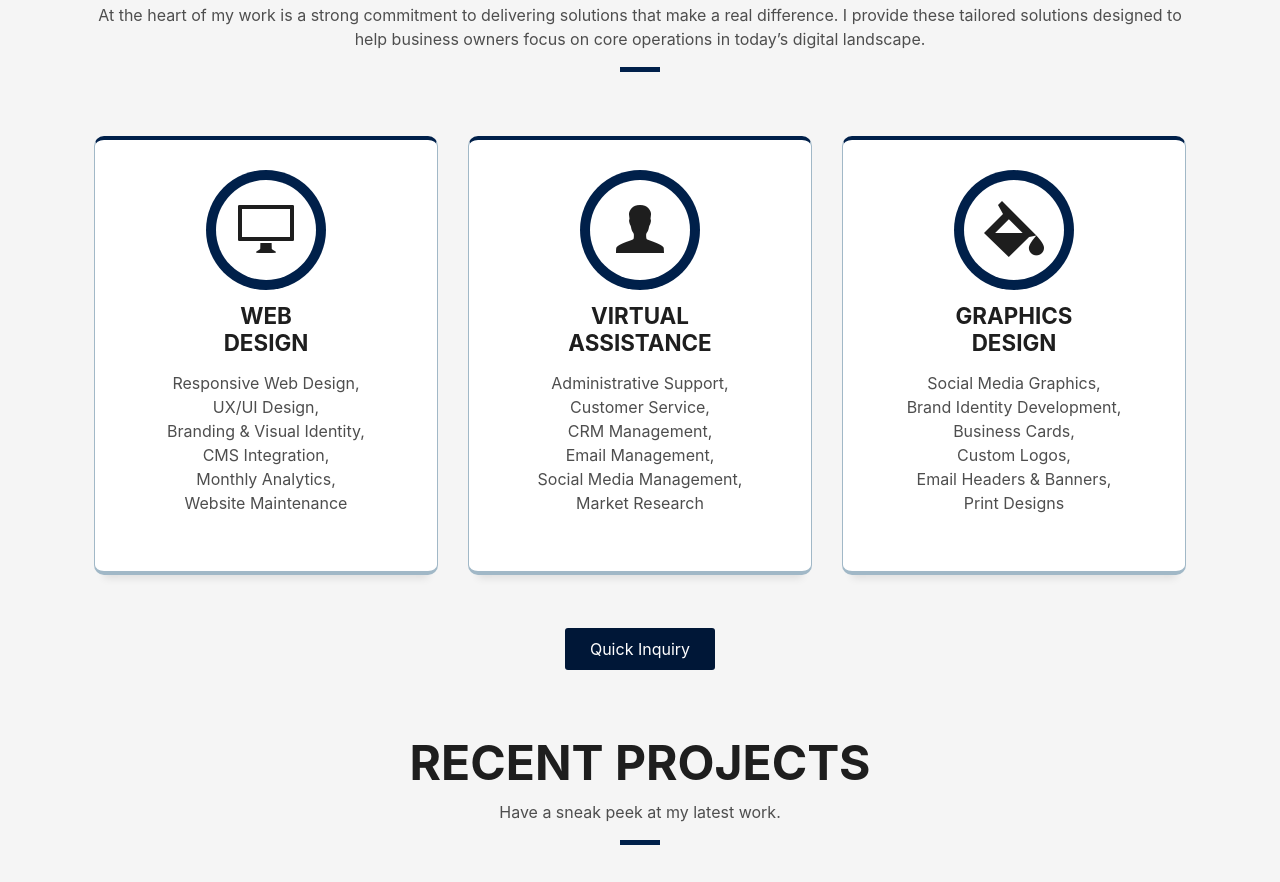
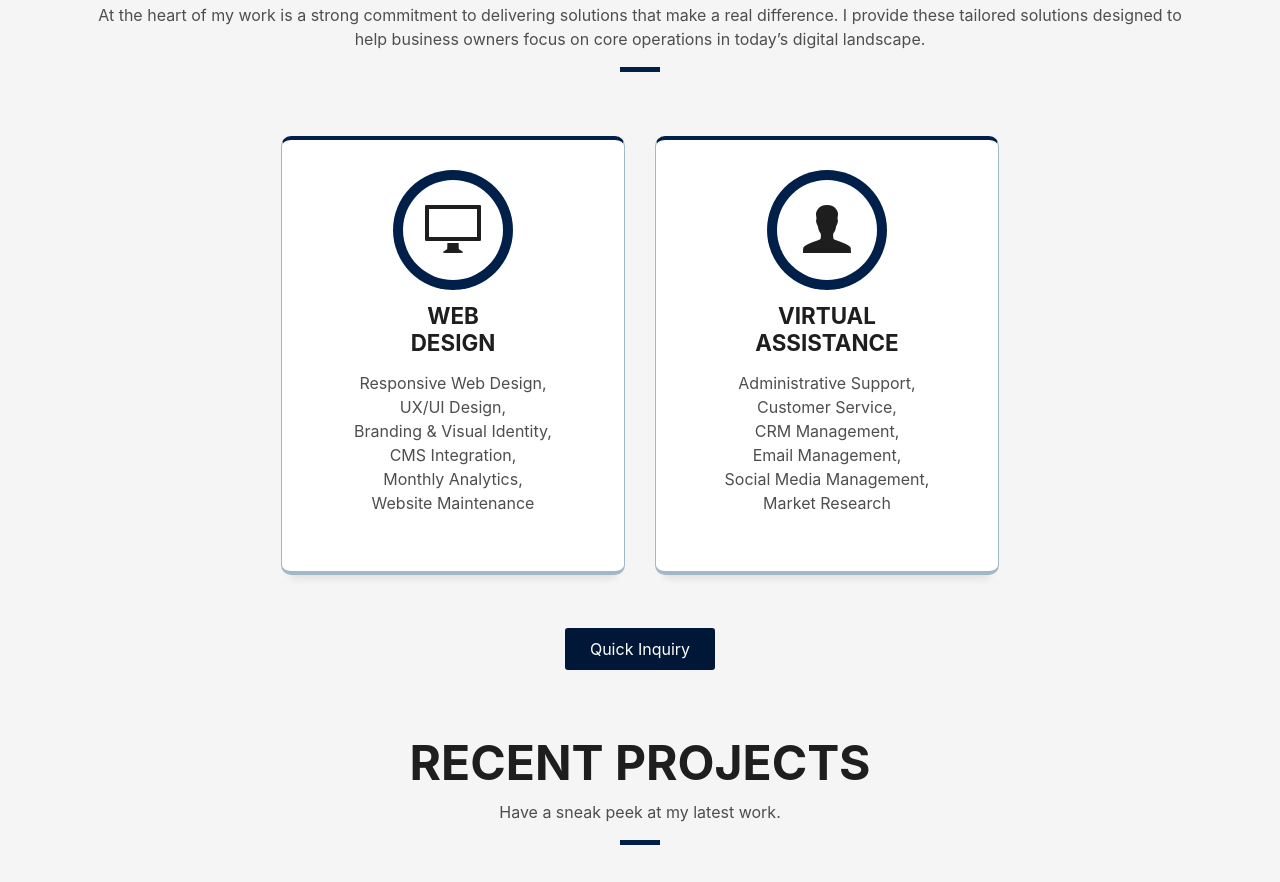
Before and after one commit to erickgathinji/showcase-hub, a plain HTML site: page index.html in a window 1280 px wide. Shown: the part 2252-3134 px from the top of the page. Drawn offline with nearby package versions, Linux system fonts and the light colour scheme; files whose address does not match are found by name.

Commit message:
services

```diff
--- a/index.html
+++ b/index.html
@@ -267,7 +267,7 @@
                 </div>
             </div>
         </div>
-        <div class="row">
+        <div class="row  justify-content-center">
             <!--Web Design-->
             <div class="col-md-4">
                 <div class="service-box">
@@ -312,25 +312,25 @@
             </div>
 
             <!--Graphics Design-->
-            <div class="col-md-4">
-                <div class="service-box">
-                    <div class="service-ico">
-                        <span class="ico-circle"><i class="ion-paintbucket"></i></span>
-                    </div>
-                    <div class="service-content">
-                        <h2 class="s-title"><strong>Graphics</strong><br>
-                            <strong>Design</strong></h2>
-                        <ul class="s-description text-center list-unstyled">
-                            <li> Social Media Graphics,</li>
-                            <li>Brand Identity Development,</li>
-                            <li>Business Cards,</li>
-                            <li>Custom Logos,</li>
-                            <li>Email Headers & Banners,</li>
-                            <li> Print Designs</li>
-                        </ul>
-                    </div>
-                </div>
-            </div>
+<!--            <div class="col-md-4">-->
+<!--                <div class="service-box">-->
+<!--                    <div class="service-ico">-->
+<!--                        <span class="ico-circle"><i class="ion-paintbucket"></i></span>-->
+<!--                    </div>-->
+<!--                    <div class="service-content">-->
+<!--                        <h2 class="s-title"><strong>Graphics</strong><br>-->
+<!--                            <strong>Design</strong></h2>-->
+<!--                        <ul class="s-description text-center list-unstyled">-->
+<!--                            <li> Social Media Graphics,</li>-->
+<!--                            <li>Brand Identity Development,</li>-->
+<!--                            <li>Business Cards,</li>-->
+<!--                            <li>Custom Logos,</li>-->
+<!--                            <li>Email Headers & Banners,</li>-->
+<!--                            <li> Print Designs</li>-->
+<!--                        </ul>-->
+<!--                    </div>-->
+<!--                </div>-->
+<!--            </div>-->
 
         </div>
 
```
